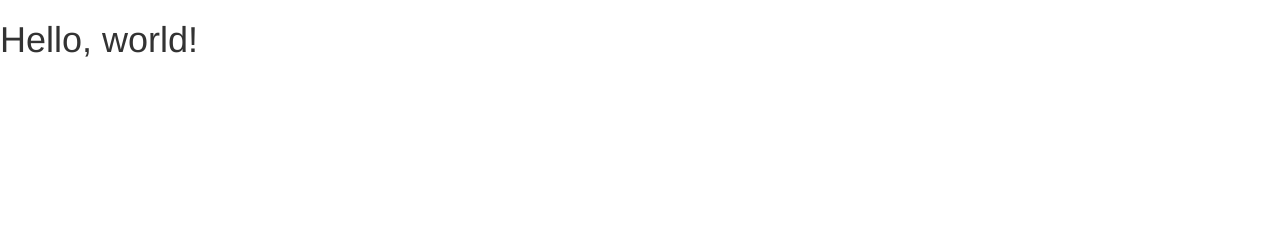
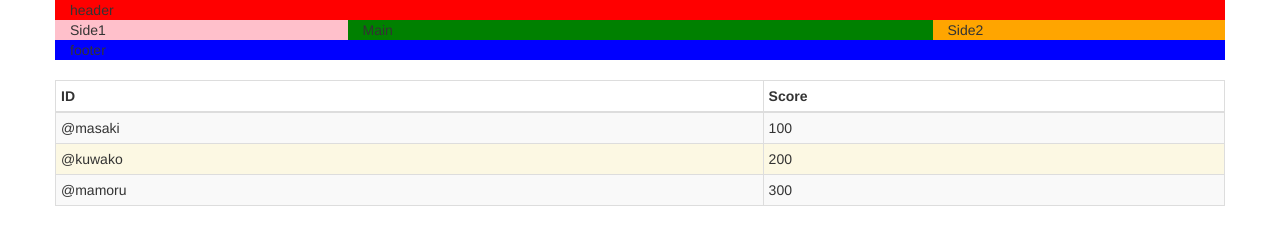
Before and after one commit to kuwako/bootstrap3_prac, a plain HTML site: page index.html in a window 1280 px wide. Drawn offline with nearby package versions, Linux system fonts and the light colour scheme.

Commit message:
gridシステムとtable

```diff
--- a/index.html
+++ b/index.html
@@ -1,28 +1,40 @@
 <!DOCTYPE html>
-<html lang="en">
+<html lang="ja">
   <head>
     <meta charset="utf-8">
     <meta http-equiv="X-UA-Compatible" content="IE=edge">
     <meta name="viewport" content="width=device-width, initial-scale=1">
     <!-- The above 3 meta tags *must* come first in the head; any other head content must come *after* these tags -->
-    <title>Bootstrap 101 Template</title>
+    <title>Bootstrapの練習</title>
 
-    <!-- Bootstrap -->
     <link href="css/bootstrap.min.css" rel="stylesheet">
-
-    <!-- HTML5 shim and Respond.js for IE8 support of HTML5 elements and media queries -->
-    <!-- WARNING: Respond.js doesn't work if you view the page via file:// -->
-    <!--[if lt IE 9]>
-      <script src="https://oss.maxcdn.com/html5shiv/3.7.3/html5shiv.min.js"></script>
-      <script src="https://oss.maxcdn.com/respond/1.4.2/respond.min.js"></script>
-    <![endif]-->
   </head>
   <body>
-    <h1>Hello, world!</h1>
 
-    <!-- jQuery (necessary for Bootstrap's JavaScript plugins) -->
+    <div id="header" class="container" style="background:red;">header</div>
+
+    <div class="container">
+      <div class="row">
+        <div class="col-sm-3" style="background:pink;">Side1</div>
+        <div class="col-sm-6" style="background:green;">Main</div>
+        <div class="col-sm-3" style="background:orange;">Side2</div>
+      </div>
+    </div>
+    <div id="footer" class="container" style="background:blue;">footer</div>
+
+    <div class="container" style="padding: 20px 0">
+      <table class="table table-striped table-bordered table-hover table-condensed">
+        <thead>
+          <tr><th>ID</th><th>Score</th></tr>
+        </thead>
+        <tbody>
+          <tr><td>@masaki</td><td>100</td></tr>
+          <tr class="warning"><td>@kuwako</td><td>200</td></tr>
+          <tr><td>@mamoru</td><td>300</td></tr>
+        </tbody>
+      </table>
+    </div>
     <script src="https://ajax.googleapis.com/ajax/libs/jquery/1.12.4/jquery.min.js"></script>
-    <!-- Include all compiled plugins (below), or include individual files as needed -->
     <script src="js/bootstrap.min.js"></script>
   </body>
 </html>
```
